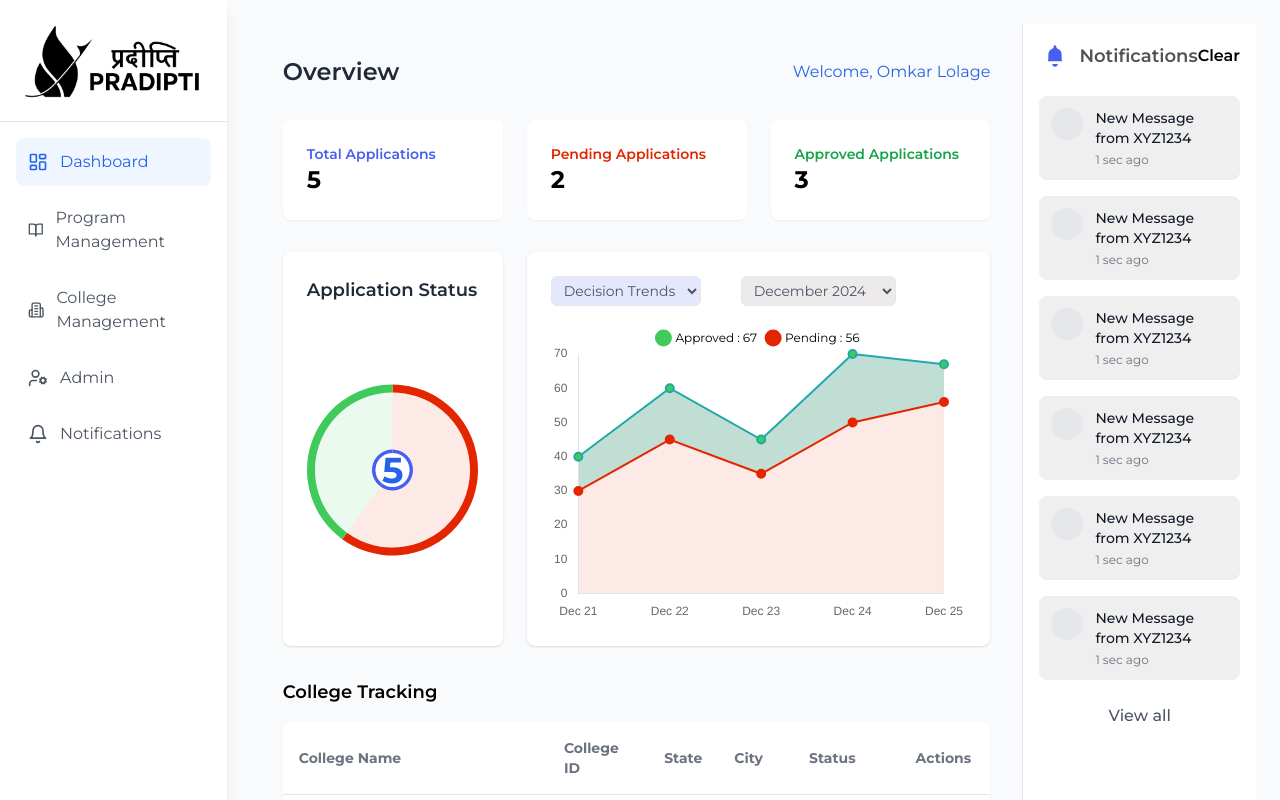
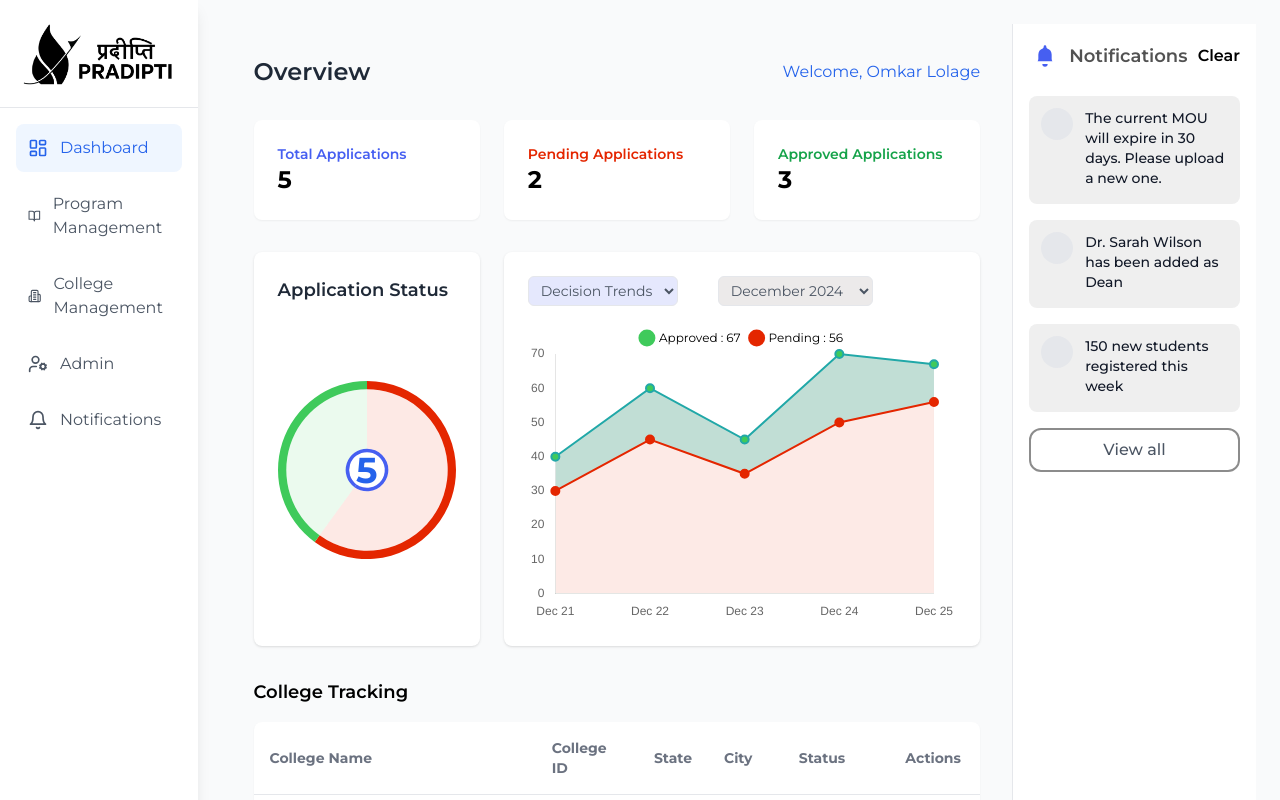
Before and after one commit to arya2004/Pradipti-Portal, a React (Vite) app in the folder client/: page / in a window 1280 px wide. Shown: the top 800 px of the page. Built offline with nearby package versions, Linux system fonts and the light colour scheme.

Commit message:
adds clear functionality, routing and border to view all button

```diff
--- a/client/src/components/LatestNotfication.jsx
+++ b/client/src/components/LatestNotfication.jsx
@@ -1,10 +1,26 @@
 import React from "react";
 
-import { Link, useLocation } from "react-router-dom";
+import { Link, useLocation, useNavigate } from "react-router-dom";
+import { useState, useEffect } from "react";
+import { notifications as mockNotifications } from "../api/mockData.js";
 
 export default function LatestNotification({ onClose }) {
   const location = useLocation();
+  const navigate = useNavigate();
+  const [notifications, setNotifications] = useState([]);
+
+  useEffect(() => {
+    setTimeout(() => {
+      setNotifications(mockNotifications);
+    }, 500);
+  }, []);
   const isActive = (path) => location.pathname === path;
+  const handleView = () => {
+    navigate(`/notifications`);
+  };
+  const handleClear = () => {
+    setNotifications([]);
+  };
   return (
     <>
       <div className="font-montserrat w-full lg:w-1/4 bg-white border-l border-gray-200 p-4">
@@ -27,31 +43,41 @@ export default function LatestNotification({ onClose }) {
               Notifications
             </h2>
           </div>
-          <button className="font-montserrat text-#6E6E6E hover:text-gray-800 transition-colors duration-200 font-semibold">
+          <button
+            onClick={handleClear}
+            className="font-montserrat text-#6E6E6E hover:text-gray-800 transition-colors duration-200 font-semibold"
+          >
             Clear
           </button>
         </div>
 
         <div className="font-montserrat space-y-4 max-h-[calc(100vh-12rem)] overflow-y-auto">
-          {[1, 2, 3, 4, 5, 6].map((_, index) => (
+          {notifications.length > 0 ? (
+            notifications.map((notification) => (
               <div
-              key={index}
+                key={notification.id}
                 className="flex items-start gap-3 p-3 bg-myGray rounded-lg hover:bg-gray-100 transition-colors duration-200"
               >
                 <div className="w-8 h-8 bg-gray-200 rounded-full flex-shrink-0"></div>
                 <div className="flex-grow">
                   <p className="font-montserrat text-sm text-gray-900 font-medium">
-                  New Message from XYZ1234
+                    {notification.message}
                   </p>
                   <p className="font-montserrat text-xs text-gray-500 mt-1">
-                  1 sec ago
+                    {notification.time}
                   </p>
                 </div>
               </div>
-          ))}
+            ))
+          ) : (
+            <p className="text-center text-gray-500">No new notifications</p>
+          )}
         </div>
 
-        <button className="font-montserrat w-full mt-4 py-2 text-center text-gray-600 hover:text-gray-800 transition-colors duration-200 font-medium">
+        <button
+          onClick={() => handleView()}
+          className="font-montserrat w-full mt-4 py-2 text-center text-gray-600 hover:text-gray-800 transition-colors duration-200 font-medium border-2 border-borderColours border-solid rounded-xl"
+        >
           View all
         </button>
       </div>
```
Lines whose indentation alone changed are shown as unchanged.
